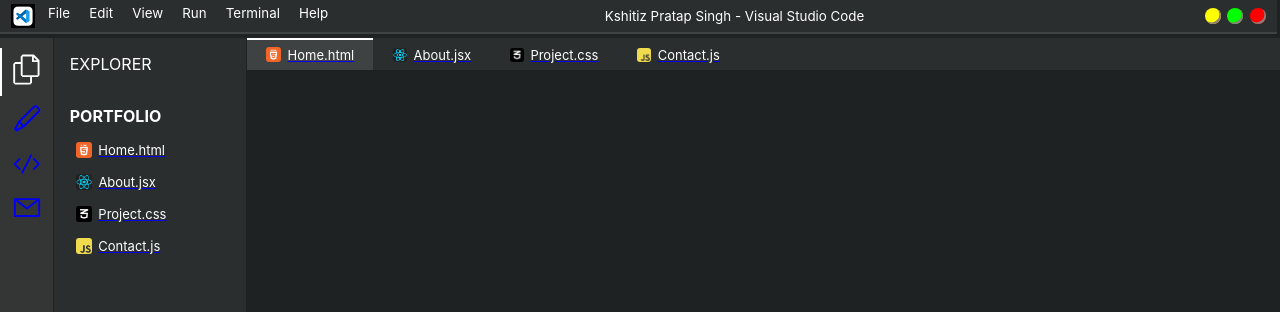
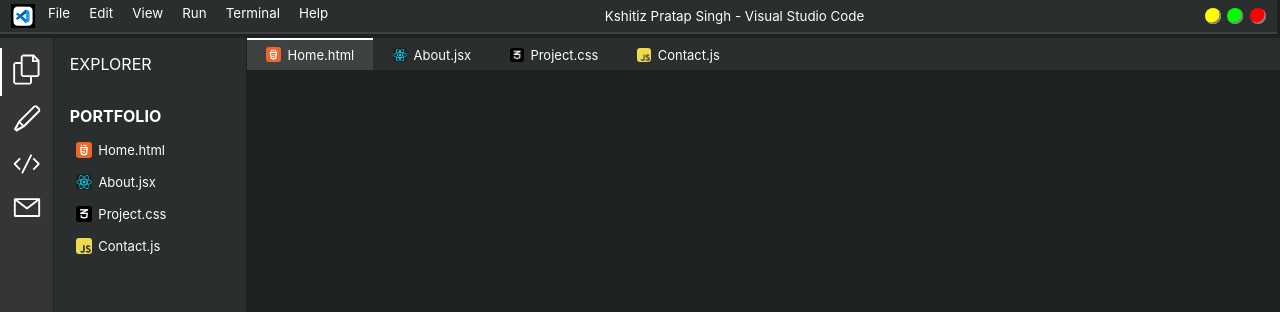
Before and after one commit to KshitizPratap/VS-Portfolio, a React (Create React App) app: page /Project in a window 1280 px wide. Shown: the top 312 px of the page. Built offline with nearby package versions, Linux system fonts and the light colour scheme.

Commit message:
Routing Completed

```diff
--- a/package.json
+++ b/package.json
@@ -7,6 +7,7 @@
     "@testing-library/jest-dom": "^5.14.1",
     "@testing-library/react": "^11.2.7",
     "@testing-library/user-event": "^12.8.3",
+    "gh-pages": "^3.2.3",
     "react": "^17.0.2",
     "react-dom": "^17.0.2",
     "react-router": "^6.1.1",
--- a/src/App.js
+++ b/src/App.js
@@ -7,7 +7,6 @@
 import BroadMenu from './component/SideMenu/BroadMenu/BroadMenu'
 import FileMenu from './component/Filemenu/Filemenu'
 import Footer from './component/Footer/Footer'
-import MainBody from './component/Body/MainBody'
 
 import Home from './component/Body/Home/Home'
 import Contact from './component/Body/Contact/Contact'
--- a/src/component/Body/Project/Project.module.css
+++ b/src/component/Body/Project/Project.module.css
@@ -3,7 +3,7 @@
     margin: 9.1vh 0 0 19vw;
     height: 85vh;
     width: 77vw;
-    overflow:hidden;
+    overflow:auto;
 }
 .ProjectContainer h2{
     color: white;
--- a/src/component/Filemenu/Filemenu.js
+++ b/src/component/Filemenu/Filemenu.js
@@ -11,7 +11,8 @@
 const filemenu = (props) => (
 
     <div className = {classes.FilemenuContainer}>
-        <Link to = "/Home">
+        <Link to = "/Home"
+            style={{textDecoration : "none"}}>
             <FileMenuItem
             item = 'Home.html'
             address = {Home}
@@ -19,7 +20,8 @@
             active = {props.showState[0]}/>
         </Link>
 
-        <Link to = "/About">
+        <Link to = "/About"
+            style={{textDecoration : "none"}}>
             <FileMenuItem
                 item = 'About.jsx'
                 address = {About}
@@ -27,7 +29,8 @@
                 active = {props.showState[1]}/>
         </Link>
 
-        <Link to = "/Project">
+        <Link to = "/Project"
+            style={{textDecoration : "none"}}>
             <FileMenuItem
                 item = 'Project.css'
                 address = {Project}
@@ -35,7 +38,8 @@
                 active = {props.showState[2]}/>
         </Link>
 
-        <Link to = "/Contact">
+        <Link to = "/Contact"
+            style={{textDecoration : "none"}}>
             <FileMenuItem
                 item = 'Contact.js'
                 address = {Contact}
--- a/src/component/SideMenu/BroadMenu/BroadMenu.js
+++ b/src/component/SideMenu/BroadMenu/BroadMenu.js
@@ -15,7 +15,8 @@
         <div className={classes.ItemContainer}>
             <span className={classes.Portfolio}>PORTFOLIO</span>
 
-            <Link to = "/Home">
+            <Link to = "/Home"
+                style={{textDecoration : "none"}}>
             <div className={classes.Item}>
                 <BroadMenuItem
                 item = 'Home.html'
@@ -26,7 +27,8 @@
             </Link>
 
 
-            <Link to = "/About">
+            <Link to = "/About"
+                style={{textDecoration : "none"}}>
             <div className={classes.Item}>
                 <BroadMenuItem
                 item = 'About.jsx'
@@ -37,7 +39,8 @@
             </Link>
 
 
-            <Link to = "/Project">
+            <Link to = "/Project"
+                style={{textDecoration : "none"}}>
             <div className={classes.Item}>
                 <BroadMenuItem
                 item = 'Project.css'
@@ -48,7 +51,8 @@
             </Link>
 
 
-            <Link to = "/Contact">
+            <Link to = "/Contact"
+                style={{textDecoration : "none"}}>
             <div className={classes.Item}>
                 <BroadMenuItem
                 item = 'Contact.js'
--- a/src/component/SideMenu/NarrowMenu/NarrowMenu.js
+++ b/src/component/SideMenu/NarrowMenu/NarrowMenu.js
@@ -13,27 +13,27 @@
     return(
     <div className={classes.NarrowMenuContainer}>
         <div className={classes.wrapper}>
-            <Link to = "/Home">
+            <Link to = "/Home" style={{color : "white"}}>
             <div
                 onClick = {() => props.clicked(0)}
                 className = {[classes.Icon, props.showState[0] ? classes.active : null].join(' ')}><FilesIcon /></div>
 
             </Link>
 
-            <Link to = "/About">
+            <Link to = "/About" style={{color : "white"}}>
             <div
                 onClick = {() => props.clicked(1)}
                 className = {[classes.Icon, props.showState[1] ? classes.active : null].join(' ')}><PencilIcon/></div>
             </Link>
 
-            <Link to = "/Project">
+            <Link to = "/Project" style={{color : "white"}}>
             <div
                 onClick = {() => props.clicked(2)}
                 className = {[classes.Icon, props.showState[2] ? classes.active : null].join(' ')}><TagIcon /></div>
             </Link>
 
 
-            <Link to = "/Contact">
+            <Link to = "/Contact" style={{color : "white"}}>
             <div
                 onClick = {() => props.clicked(3)}
                 className = {[classes.Icon, props.showState[3] ? classes.active : null].join(' ')}><MailIcon /></div>
```
Also changed, not shown: 1 other file (tests, documents, lock files or other folders).
